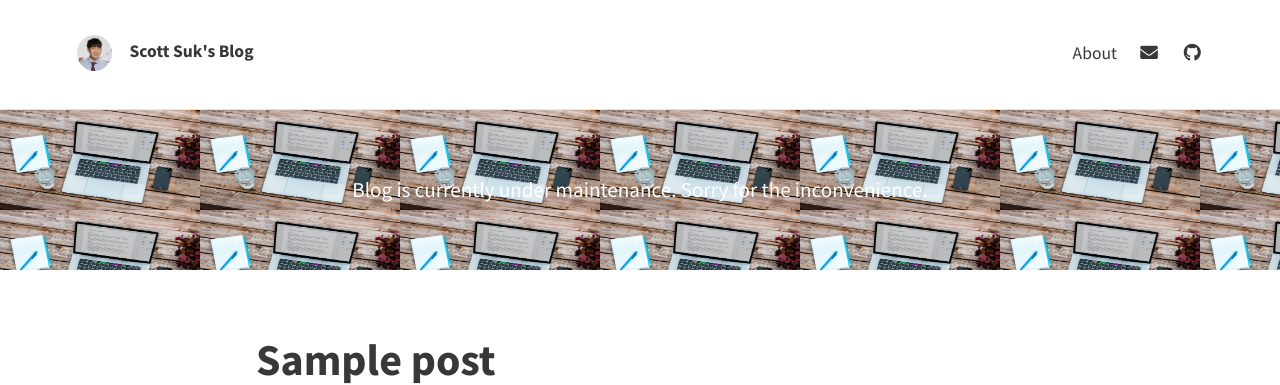
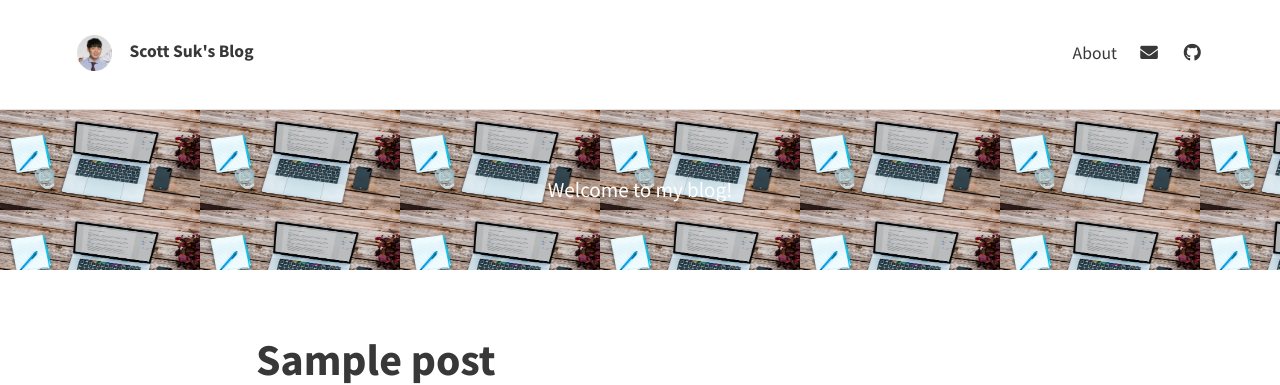
Before and after one commit to scottsuk0306/scottsuk0306.github.io, a Jekyll site: the page built from index.html, in a window 1280 px wide. Shown: the top 385 px of the page. Built offline with Jekyll 4.4.1, drawn with Linux system fonts in a browser that asks for light colours; nearby versions of some CDN libraries; the list of posts is cut into pages by our own code.

Commit message:
Update _config.yml

```diff
--- a/_config.yml
+++ b/_config.yml
@@ -13,7 +13,7 @@ theme_settings:
 
   # Header and footer text
   header_text: >
-     <p>Blog is currently under maintenance. Sorry for the inconvenience.</p>
+     <p>Welcome to my blog!</p>
   header_text_feature_image: assets/img/header_feature_image.jpg
   footer_text: >
    Powered by <a href="https://jekyllrb.com/">Jekyll</a> with <a href="https://github.com/rohanchandra/type-theme">Type Theme</a>
```
